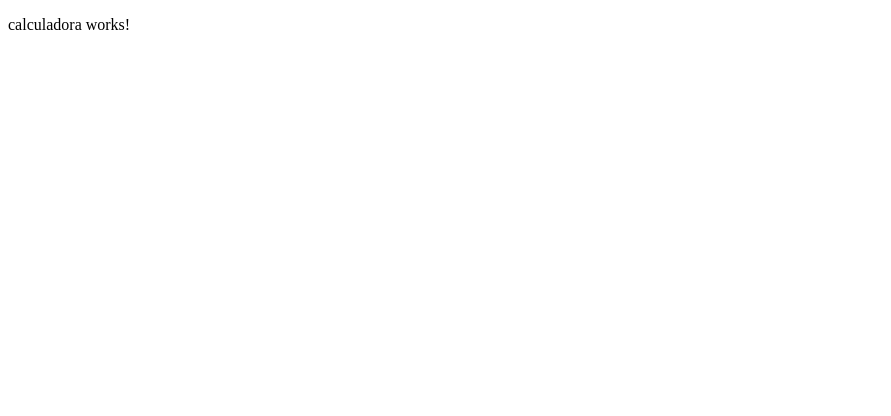
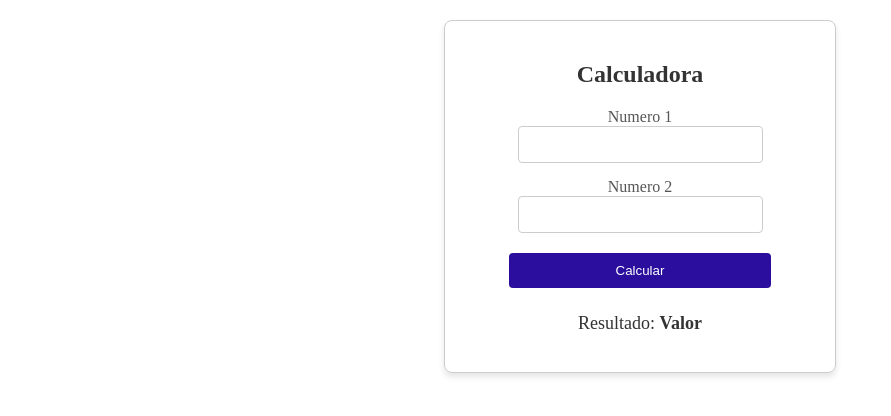
Before and after one commit to henrique-monteiro/curso-angular, an Angular app: page / in a window 1280 px wide. Shown: the top 416 px of the page, without its empty margins (0-891 px from the left). Built offline with nearby package versions, Linux system fonts and the light colour scheme.

Commit message:
adiciona layout da calculadora

```diff
--- a/src/app/calculadora/calculadora.component.html
+++ b/src/app/calculadora/calculadora.component.html
@@ -1 +1,19 @@
-<p>calculadora works!</p>
+<div class="container">
+    <div class="form-box">
+        <form>
+            <h2>Calculadora</h2>
+            <label for="numero1">Numero 1</label>
+            <input type="number" id="numero1"/>
+
+            <label for="numero2">Numero 2</label>
+            <input type="number" id="numero2"/>
+
+            <button type="button">Calcular</button>
+        </form>
+
+        <div class="result-display">
+            <p>Resultado: <span id="result">Valor</span></p>
+        </div>
+    </div>
+
+</div>
--- a/src/app/calculadora/calculadora.component.scss
+++ b/src/app/calculadora/calculadora.component.scss
@@ -0,0 +1,71 @@
+body {
+    margin: 0;
+    font-family: Arial, Helvetica, sans-serif;
+    display: flex;
+    justify-content: center;
+    align-items: center;
+}
+
+.container {
+    display: flex;
+    justify-content: center;
+    align-items: center;
+    width: 100%;
+    height: 100%;
+    margin-top: 20px;
+}
+
+.form-box {
+    width: 350px;
+    padding: 20px;
+    border: 1px solid #ccc;
+    border-radius: 8px;
+    box-shadow: 0 4px 6px rgba(0, 0, 0, 0.1);
+    text-align: center;
+}
+
+h2 {
+    margin-bottom: 20px;
+    color: #333;
+}
+
+label {
+    display: block;
+    margin-: 10px 0 5px;
+    color: #555;
+}
+
+input[type="number"] {
+    width: 70%;
+    padding: 10px;
+    margin-bottom: 15px;
+    border: 1px solid #ccc;
+    border-radius: 4px;
+    box-sizing: border-box;
+}
+
+button {
+    width: 75%;
+    padding: 10px;
+    margin: 5px;
+    border: none;
+    border-radius: 4px;
+    background-color: #2b0e9e;
+    color: white;
+    cursor: pointer;
+    transition: background-color 0.3s ease;
+
+    :hover {
+        background-color: #0056b3;
+    }
+}
+
+.result-display {
+    margin-top: 20px;
+    font-size: 18px;
+    color: #333;
+}
+
+span {
+    font-weight: bold;
+}
```
